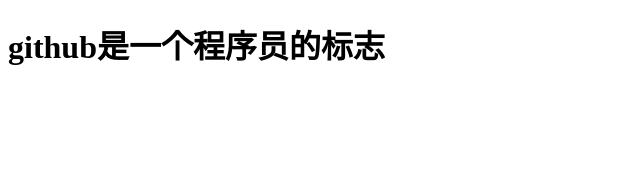
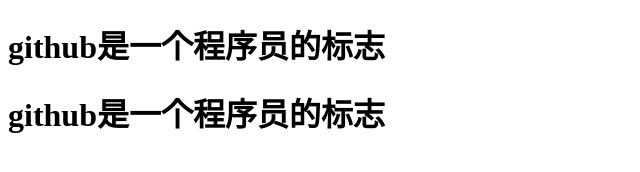
Before and after one commit to liufeng00/liufengaa, a plain HTML site: page index.html in a window 1280 px wide. Shown: the whole page, without its empty margins (0-640 px from the left). Drawn offline with Linux system fonts and the light colour scheme.

Commit message:
Update index.html

```diff
--- a/index.html
+++ b/index.html
@@ -6,5 +6,6 @@
 	</head>
 	<body>
 		<h1>github是一个程序员的标志</h1>
+		<h1>github是一个程序员的标志</h1>
 	</body>
 </html>
```
